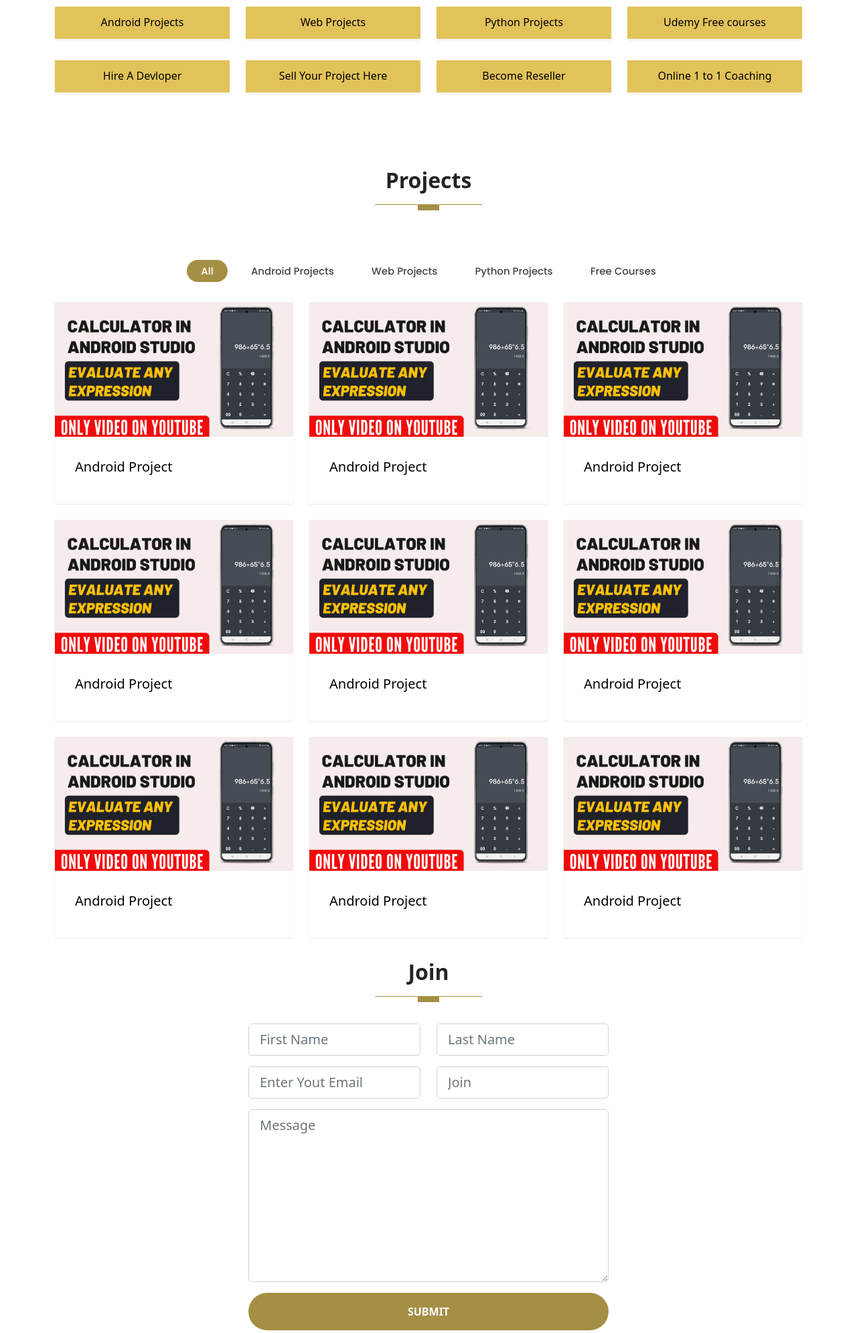
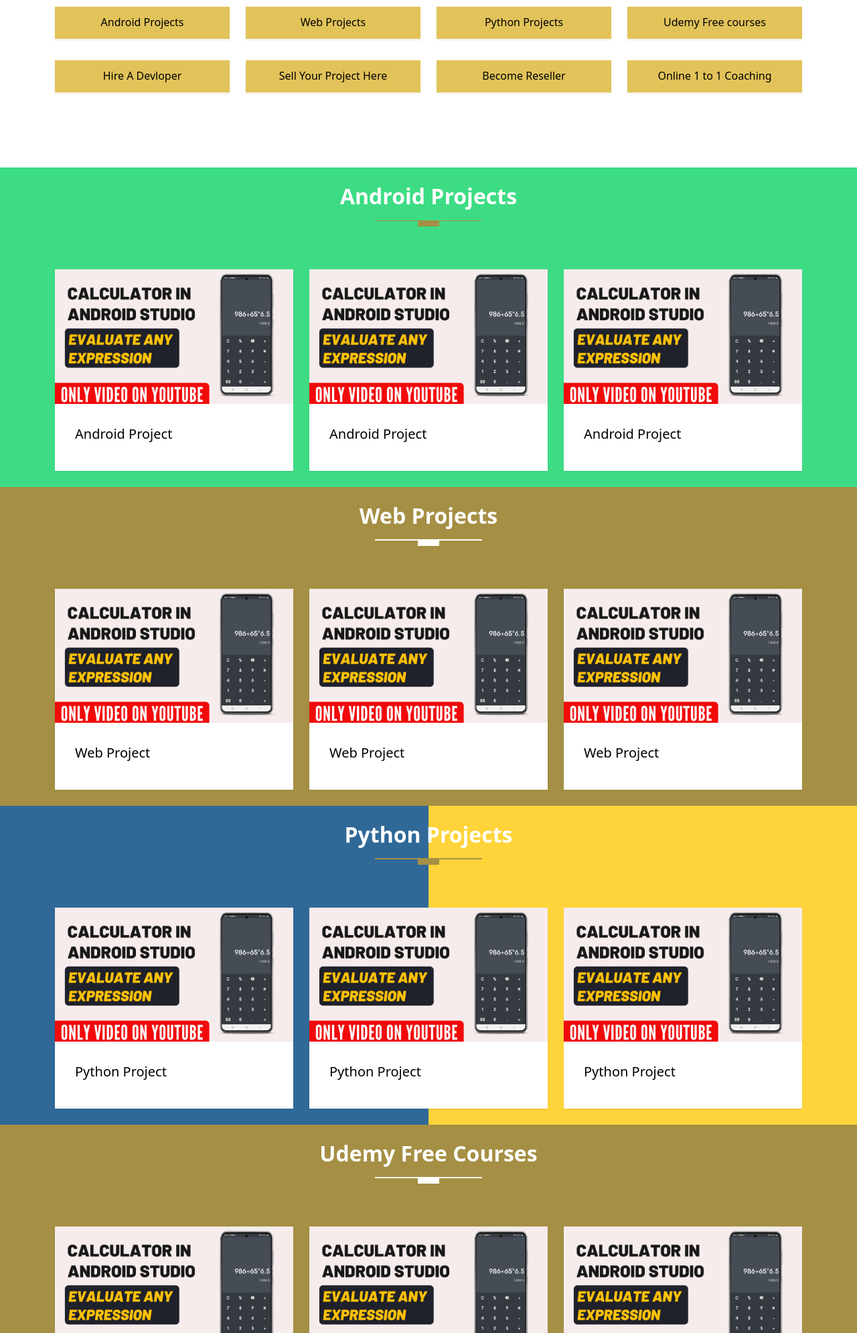
Before and after one commit to jineshnagori/tech-projects, a PHP site: page / in a window 1280 px wide. Shown: the part 910-2900 px from the top of the page at 67% size. Run offline with PHP 8.4, Linux system fonts and the light colour scheme.

Commit message:
background color change for each category

```diff
--- a/assets/css/style.css
+++ b/assets/css/style.css
@@ -324,3 +324,60 @@ a {
 .show {
   display: block;
 }
+
+#android {
+  background: #3DDC84;
+}
+
+#android h2 {
+  color: #fff;
+}
+
+#web {
+  background: #a58f44;
+}
+
+#web h2 {
+  color: #fff;
+}
+
+#web .heading-line::after {
+  background-color: #fff;
+}
+
+#web .heading-line::before {
+  background-color: #fff;
+}
+
+#python {
+  background: linear-gradient(90deg, #306998 50%, #ffd43b 50%);
+}
+
+#python h2 {
+  color: #fff;
+}
+
+#udemy {
+  background: #a58f44;
+}
+
+#udemy h2 {
+  color: #fff;
+}
+
+#udemy .heading-line::after {
+  background-color: #fff;
+}
+
+#udemy .heading-line::before {
+  background-color: #fff;
+}
+
+#scroll-progress {
+  position: fixed;
+  top: 0;
+  width: 0%;
+  height: 4px;
+  background: blue;
+  z-index: 10000;
+}
--- a/index.html
+++ b/index.html
@@ -14,6 +14,7 @@
 </head>
 
 <body id="style-scroll">
+  <div id="scroll-progress"></div>
   <!-- Hero -->
   <section id="home" class="intro-section">
     <div class="container">
@@ -56,22 +57,22 @@
       <div class="row">
         <div class="col-md-6 col-lg-3 col-sm-6 col-xs-6">
           <div class="service-box shadow-sm">
-            <a href="#project"><p>Android Projects</p></a>
+            <a href="#android"><p>Android Projects</p></a>
           </div>
         </div>
         <div class="col-md-6 col-lg-3 col-sm-6">
           <div class="service-box shadow-sm">
-            <a href="#project"><p>Web Projects</p></a>
+            <a href="#web"><p>Web Projects</p></a>
           </div>
         </div>
         <div class="col-md-6 col-lg-3 col-sm-6">
           <div class="service-box shadow-sm">
-            <a href="#project"><p>Python Projects</p></a>
+            <a href="#python"><p>Python Projects</p></a>
           </div>
         </div>
         <div class="col-md-6 col-lg-3 col-sm-6">
           <div class="service-box shadow-sm">
-            <a href="#project"><p>Udemy Free courses</p></a>
+            <a href="#udemy"><p>Udemy Free courses</p></a>
           </div>
         </div>
         <div class="col-md-6 col-lg-3 col-sm-6">
@@ -98,25 +99,17 @@
     </div>
   </section>
 
-  <!-- Projects -->
-  <section id="project" class="project">
+  <!-- Android Projects -->
+  <section id="android" class="project">
     <div class="container">
       <div class="row text-center">
-        <h2 class="fw-bold mb-3">Projects</h2>
+        <h2 class="fw-bold mb-3 mt-4">Android Projects</h2>
         <div class="heading-line mb-5"></div>
       </div>
     </div>
-    <!-- START THE PROJECT CONTENT  -->
     <div class="container">
-      <div id="portfolio-flters" class="text-center">
-        <button class="btn active" onclick="filterSelection('all')"> All</button>
-        <button class="btn" onclick="filterSelection('app')"> Android Projects</button>
-        <button class="btn" onclick="filterSelection('web')"> Web Projects</button>
-        <button class="btn" onclick="filterSelection('python')"> Python Projects</button>
-        <button class="btn" onclick="filterSelection('course')"> Free Courses</button>
-      </div>
       <div class="row">
-				<div class="col-sm-6 col-lg-4 mb-4 filterDiv app">
+				<div class="col-sm-6 col-lg-4 mb-4">
 					<div class="projects">
 						<a href="#"><img src="assets/images/projects/1.png" alt="Image placeholder" class="img-fluid"></a>
 						<div class="projects-text">
@@ -124,7 +117,7 @@
 						</div>
 					</div>
 				</div>
-				<div class="col-sm-6 col-lg-4 mb-4 filterDiv web">
+				<div class="col-sm-6 col-lg-4 mb-4">
 					<div class="projects">
 						<a href="#"><img src="assets/images/projects/1.png" alt="Image placeholder" class="img-fluid"></a>
 						<div class="projects-text">
@@ -132,7 +125,7 @@
 						</div>
 					</div>
 				</div>
-				<div class="col-sm-6 col-lg-4 mb-4 filterDiv python">
+				<div class="col-sm-6 col-lg-4 mb-4">
 					<div class="projects">
 						<a href="#"><img src="assets/images/projects/1.png" alt="Image placeholder" class="img-fluid"></a>
 						<div class="projects-text">
@@ -140,51 +133,117 @@
 						</div>
 					</div>
 				</div>
-        <div class="col-sm-6 col-lg-4 mb-4 filterDiv course">
+			</div>
+    </div>
+  </section>
+
+  <!-- Web Projects -->
+  <section id="web" class="project">
+    <div class="container">
+      <div class="row text-center">
+        <h2 class="fw-bold mb-3 mt-4">Web Projects</h2>
+        <div class="heading-line mb-5"></div>
+      </div>
+    </div>
+    <div class="container">
+      <div class="row">
+        <div class="col-sm-6 col-lg-4 mb-4">
           <div class="projects">
             <a href="#"><img src="assets/images/projects/1.png" alt="Image placeholder" class="img-fluid"></a>
             <div class="projects-text">
-							<h3><a href="#">Android Project</a></h3>
+              <h3><a href="#">Web Project</a></h3>
             </div>
           </div>
         </div>
-        <div class="col-sm-6 col-lg-4 mb-4 filterDiv app">
+        <div class="col-sm-6 col-lg-4 mb-4">
           <div class="projects">
             <a href="#"><img src="assets/images/projects/1.png" alt="Image placeholder" class="img-fluid"></a>
             <div class="projects-text">
-							<h3><a href="#">Android Project</a></h3>
+              <h3><a href="#">Web Project</a></h3>
             </div>
           </div>
         </div>
-				<div class="col-sm-6 col-lg-4 mb-4 filterDiv web">
+        <div class="col-sm-6 col-lg-4 mb-4">
           <div class="projects">
             <a href="#"><img src="assets/images/projects/1.png" alt="Image placeholder" class="img-fluid"></a>
             <div class="projects-text">
-							<h3><a href="#">Android Project</a></h3>
+              <h3><a href="#">Web Project</a></h3>
             </div>
           </div>
         </div>
-				<div class="col-sm-6 col-lg-4 mb-4 filterDiv python">
+      </div>
+    </div>
+  </section>
+
+  <!-- Python Projects -->
+  <section id="python" class="project">
+    <div class="container">
+      <div class="row text-center">
+        <h2 class="fw-bold mb-3 mt-4">Python Projects</h2>
+        <div class="heading-line mb-5"></div>
+      </div>
+    </div>
+    <div class="container">
+      <div class="row">
+        <div class="col-sm-6 col-lg-4 mb-4">
           <div class="projects">
             <a href="#"><img src="assets/images/projects/1.png" alt="Image placeholder" class="img-fluid"></a>
             <div class="projects-text">
-							<h3><a href="#">Android Project</a></h3>
+              <h3><a href="#">Python Project</a></h3>
             </div>
           </div>
         </div>
-        <div class="col-sm-6 col-lg-4 mb-4 filterDiv course">
+        <div class="col-sm-6 col-lg-4 mb-4">
           <div class="projects">
             <a href="#"><img src="assets/images/projects/1.png" alt="Image placeholder" class="img-fluid"></a>
             <div class="projects-text">
-							<h3><a href="#">Android Project</a></h3>
+              <h3><a href="#">Python Project</a></h3>
             </div>
           </div>
         </div>
-        <div class="col-sm-6 col-lg-4 mb-4 filterDiv course">
+        <div class="col-sm-6 col-lg-4 mb-4">
           <div class="projects">
             <a href="#"><img src="assets/images/projects/1.png" alt="Image placeholder" class="img-fluid"></a>
             <div class="projects-text">
-							<h3><a href="#">Android Project</a></h3>
+              <h3><a href="#">Python Project</a></h3>
+            </div>
+          </div>
+        </div>
+      </div>
+    </div>
+  </section>
+
+  <!-- Udemy Projects -->
+  <section id="udemy" class="project">
+    <div class="container">
+      <div class="row text-center">
+        <h2 class="fw-bold mb-3 mt-4">Udemy Free Courses</h2>
+        <div class="heading-line mb-5"></div>
+      </div>
+    </div>
+    <div class="container">
+      <div class="row">
+        <div class="col-sm-6 col-lg-4 mb-4">
+          <div class="projects">
+            <a href="#"><img src="assets/images/projects/1.png" alt="Image placeholder" class="img-fluid"></a>
+            <div class="projects-text">
+              <h3><a href="#">Python Course</a></h3>
+            </div>
+          </div>
+        </div>
+        <div class="col-sm-6 col-lg-4 mb-4">
+          <div class="projects">
+            <a href="#"><img src="assets/images/projects/1.png" alt="Image placeholder" class="img-fluid"></a>
+            <div class="projects-text">
+              <h3><a href="#">Android Course</a></h3>
+            </div>
+          </div>
+        </div>
+        <div class="col-sm-6 col-lg-4 mb-4">
+          <div class="projects">
+            <a href="#"><img src="assets/images/projects/1.png" alt="Image placeholder" class="img-fluid"></a>
+            <div class="projects-text">
+              <h3><a href="#">Web Dev Course</a></h3>
             </div>
           </div>
         </div>
@@ -237,51 +296,18 @@
       </div>
     </div>
   </section>
+</body>
 
 <script>
-    filterSelection("all")
-    function filterSelection(c) {
-      var x, i;
-      x = document.getElementsByClassName("filterDiv");
-      if (c == "all") c = "";
-      for (i = 0; i < x.length; i++) {
-        w3RemoveClass(x[i], "show");
-        if (x[i].className.indexOf(c) > -1) w3AddClass(x[i], "show");
-      }
-    }
+  const scrollProgress = document.getElementById('scroll-progress');
+  const height =
+    document.documentElement.scrollHeight - document.documentElement.clientHeight;
 
-    function w3AddClass(element, name) {
-      var i, arr1, arr2;
-      arr1 = element.className.split(" ");
-      arr2 = name.split(" ");
-      for (i = 0; i < arr2.length; i++) {
-        if (arr1.indexOf(arr2[i]) == -1) {element.className += " " + arr2[i];}
-      }
-    }
-
-    function w3RemoveClass(element, name) {
-      var i, arr1, arr2;
-      arr1 = element.className.split(" ");
-      arr2 = name.split(" ");
-      for (i = 0; i < arr2.length; i++) {
-        while (arr1.indexOf(arr2[i]) > -1) {
-          arr1.splice(arr1.indexOf(arr2[i]), 1);
-        }
-      }
-      element.className = arr1.join(" ");
-    }
-
-    // Add active class to the current button (highlight it)
-    var btnContainer = document.getElementById("portfolio-flters");
-    var btns = btnContainer.getElementsByClassName("btn");
-    for (var i = 0; i < btns.length; i++) {
-      btns[i].addEventListener("click", function(){
-        var current = document.getElementsByClassName("active");
-        current[0].className = current[0].className.replace(" active", "");
-        this.className += " active";
+  window.addEventListener('scroll', () => {
+    const scrollTop =
+      document.body.scrollTop || document.documentElement.scrollTop;
+    scrollProgress.style.width = `${(scrollTop / height) * 100}%`;
   });
-    }
 </script>
-</body>
 
 </html>
```
Lines whose indentation alone changed are shown as unchanged.
